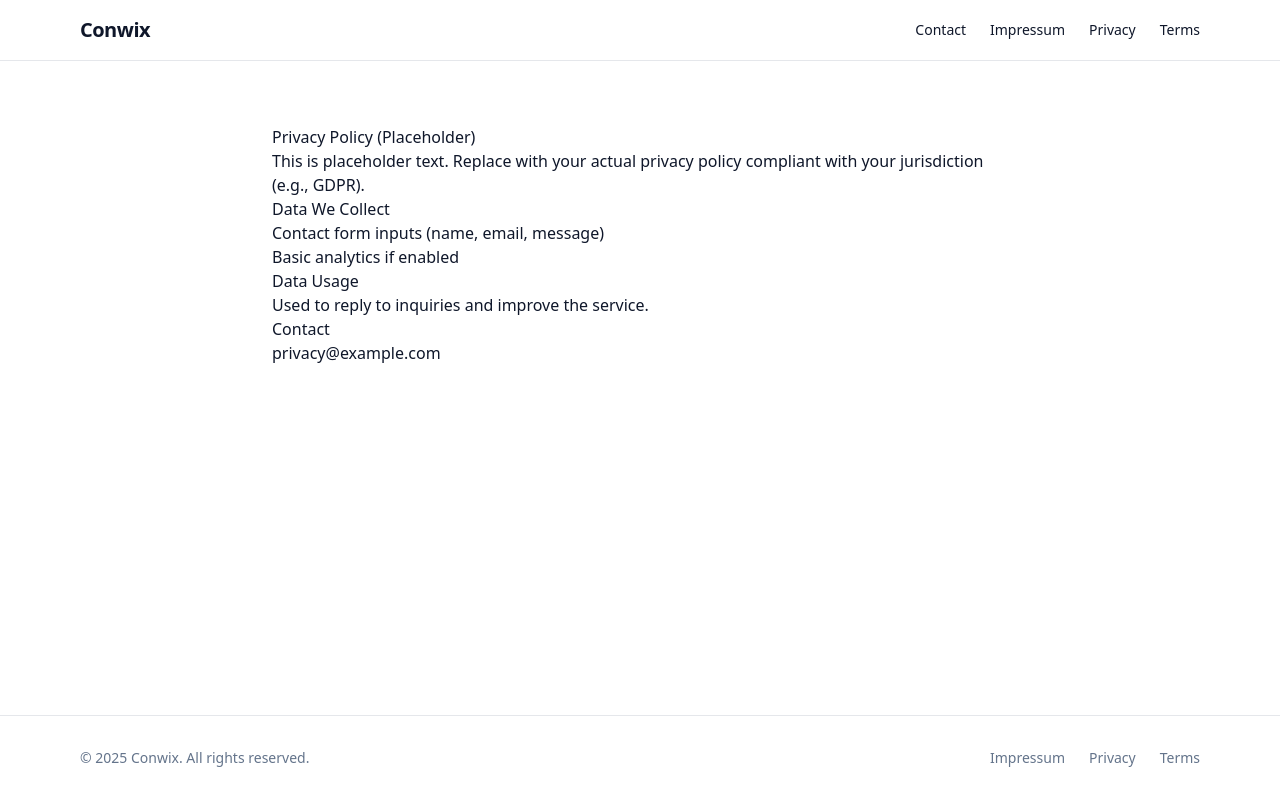
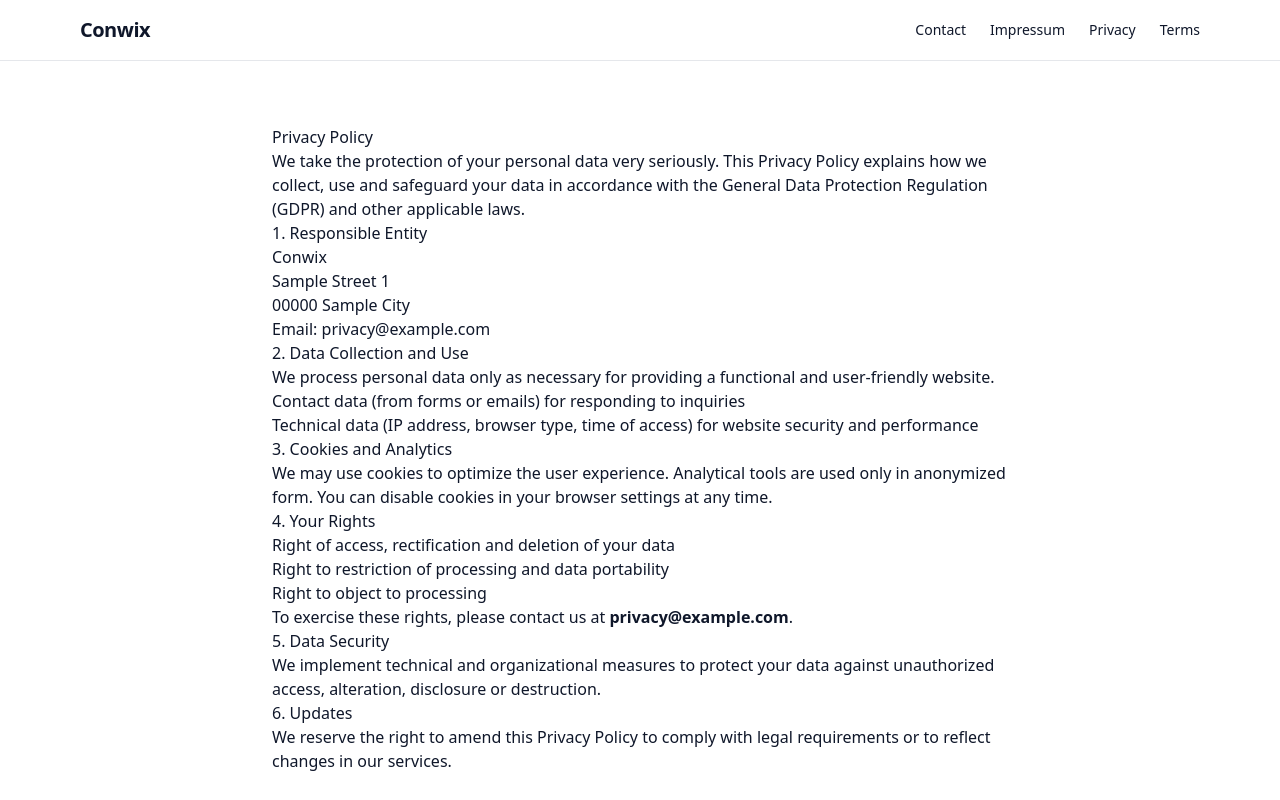
Before and after one commit to DosiGus/Website, a Next.js app: page /privacy in a window 1280 px wide. Shown: the top 800 px of the page. Built offline with nearby package versions, Linux system fonts and the light colour scheme.

Commit message:
Update page.tsx

```diff
--- a/app/privacy/page.tsx
+++ b/app/privacy/page.tsx
@@ -1,27 +1,57 @@
 export const metadata = {
   title: "Privacy Policy — Conwix",
-  description: "Privacy policy (placeholder).",
+  description: "Privacy policy for Conwix (GDPR-compliant template).",
 };
 
 export default function PrivacyPage() {
   return (
     <section className="mx-auto max-w-3xl px-4 py-16 prose prose-slate">
-      <h1>Privacy Policy (Placeholder)</h1>
+      <h1>Privacy Policy</h1>
+
       <p>
-        This is placeholder text. Replace with your actual privacy policy compliant with your jurisdiction (e.g., GDPR).
+        We take the protection of your personal data very seriously. This Privacy Policy explains how we collect, use and safeguard your data in accordance with the General Data Protection Regulation (GDPR) and other applicable laws.
       </p>
 
-      <h2>Data We Collect</h2>
+      <h2>1. Responsible Entity</h2>
+      <p>
+        Conwix<br />
+        Sample Street 1<br />
+        00000 Sample City<br />
+        Email: privacy@example.com
+      </p>
+
+      <h2>2. Data Collection and Use</h2>
+      <p>We process personal data only as necessary for providing a functional and user-friendly website.</p>
       <ul>
-        <li>Contact form inputs (name, email, message)</li>
-        <li>Basic analytics if enabled</li>
+        <li>Contact data (from forms or emails) for responding to inquiries</li>
+        <li>Technical data (IP address, browser type, time of access) for website security and performance</li>
       </ul>
 
-      <h2>Data Usage</h2>
-      <p>Used to reply to inquiries and improve the service.</p>
+      <h2>3. Cookies and Analytics</h2>
+      <p>
+        We may use cookies to optimize the user experience. Analytical tools are used only in anonymized form. You can disable cookies in your browser settings at any time.
+      </p>
 
-      <h2>Contact</h2>
-      <p>privacy@example.com</p>
+      <h2>4. Your Rights</h2>
+      <ul>
+        <li>Right of access, rectification and deletion of your data</li>
+        <li>Right to restriction of processing and data portability</li>
+        <li>Right to object to processing</li>
+      </ul>
+
+      <p>
+        To exercise these rights, please contact us at <strong>privacy@example.com</strong>.
+      </p>
+
+      <h2>5. Data Security</h2>
+      <p>
+        We implement technical and organizational measures to protect your data against unauthorized access, alteration, disclosure or destruction.
+      </p>
+
+      <h2>6. Updates</h2>
+      <p>
+        We reserve the right to amend this Privacy Policy to comply with legal requirements or to reflect changes in our services.
+      </p>
     </section>
   );
 }
```
